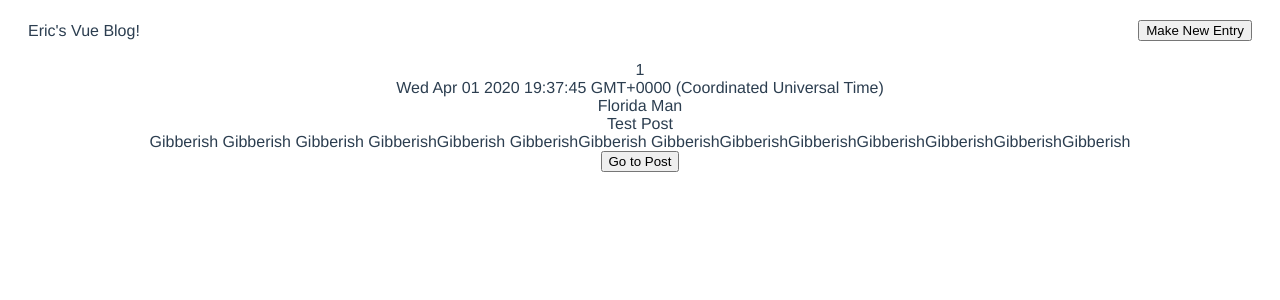
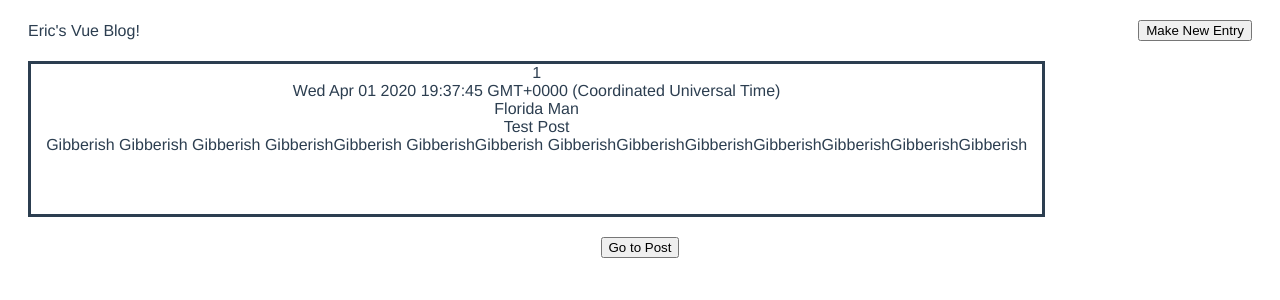
Before and after one commit to eturner13/vue-blog, a Vue app: page / in a window 1280 px wide. Shown: the top 300 px of the page. Built offline with nearby package versions, Linux system fonts and the light colour scheme.

Commit message:
trying to move "goToPost" buttonn and truncate posts

```diff
--- a/src/components/PostSummary.vue
+++ b/src/components/PostSummary.vue
@@ -5,7 +5,6 @@
         <div class="author">{{ post.author }}</div>
         <div class="title">{{ post.title }}</div>
         <div class="body">{{ post.body }}</div>
-        <button @click="goToPost">Go to Post</button>
     </div>
 </template>
 
@@ -14,16 +13,15 @@
 export default {
     name: 'PostSummary',
     props: ['post'],
-    methods: {
-        goToPost() {
-            this.$router.push('/post/' + this.post.id)
-        },
-    }
+    methods: {}
 }
 </script>
 
 <style scoped lang="scss">
     .post {
         margin: 20px;
+        border: solid;
+        height: 150 px;
+        width: 80%;
     }
 </style>
--- a/src/views/List.vue
+++ b/src/views/List.vue
@@ -6,7 +6,8 @@
         </div>
         <div class="posts">
             <div v-for="post in posts" :key="post.id">
-                <PostSummary :post="post"/>
+                <PostSummary class="abrev" :post="post"/>
+                <button @click="goToPost">Go to Post</button>
             </div>
         </div>
     </div>
@@ -25,7 +26,10 @@ export default {
     methods: {
         goToEntry() {
             this.$router.push({ name: 'entry' });
-        }
+        },
+        goToPost() {
+            this.$router.push('/post/' + this.post.id)
+        },
     }
 }
 </script>
@@ -38,4 +42,9 @@ export default {
         align-items: center;
         margin: 20px;
     }
+    .abrev {
+        border: solid;
+        height: 150px;
+        width: 80%;
+    }
 </style>
```
